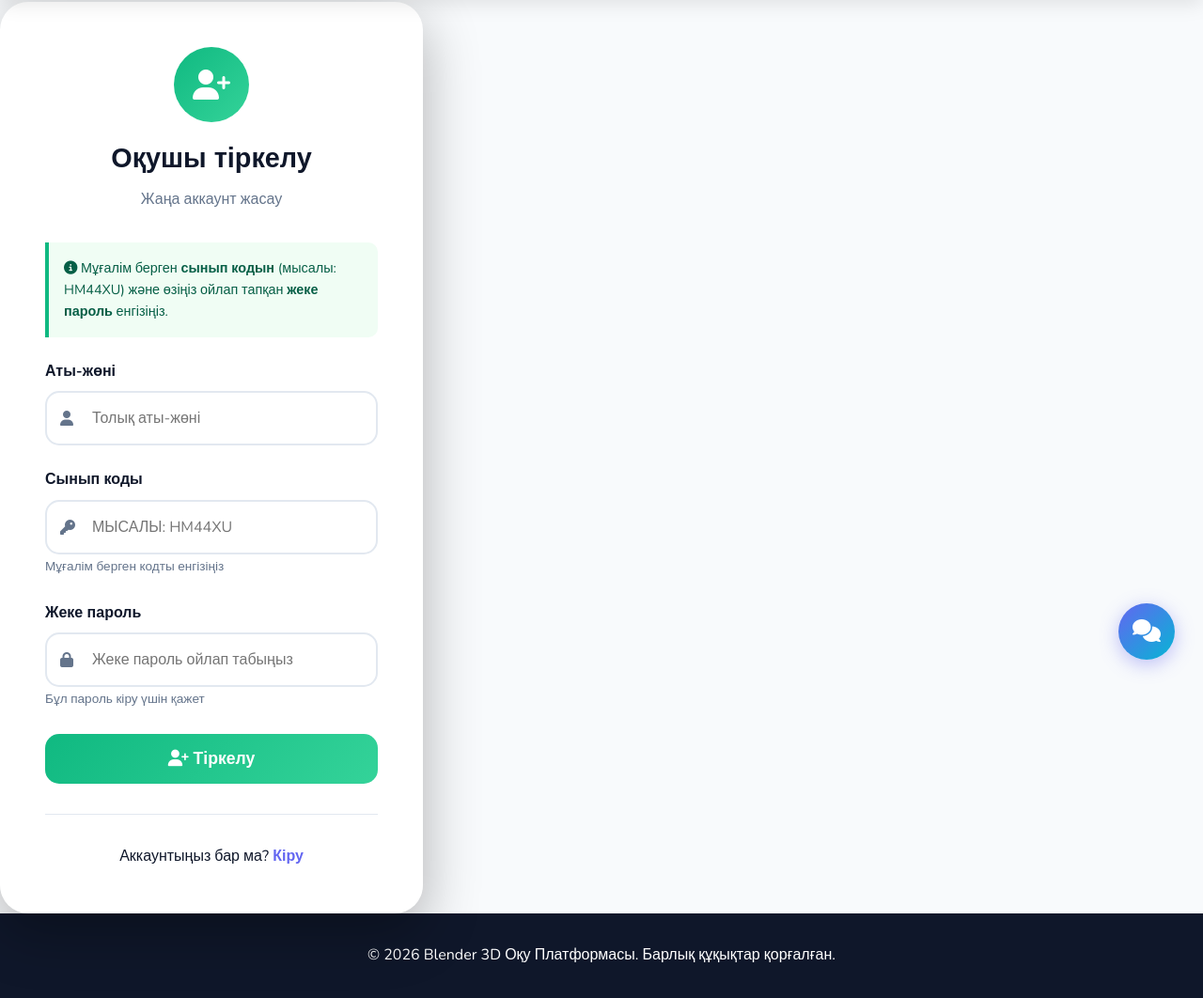
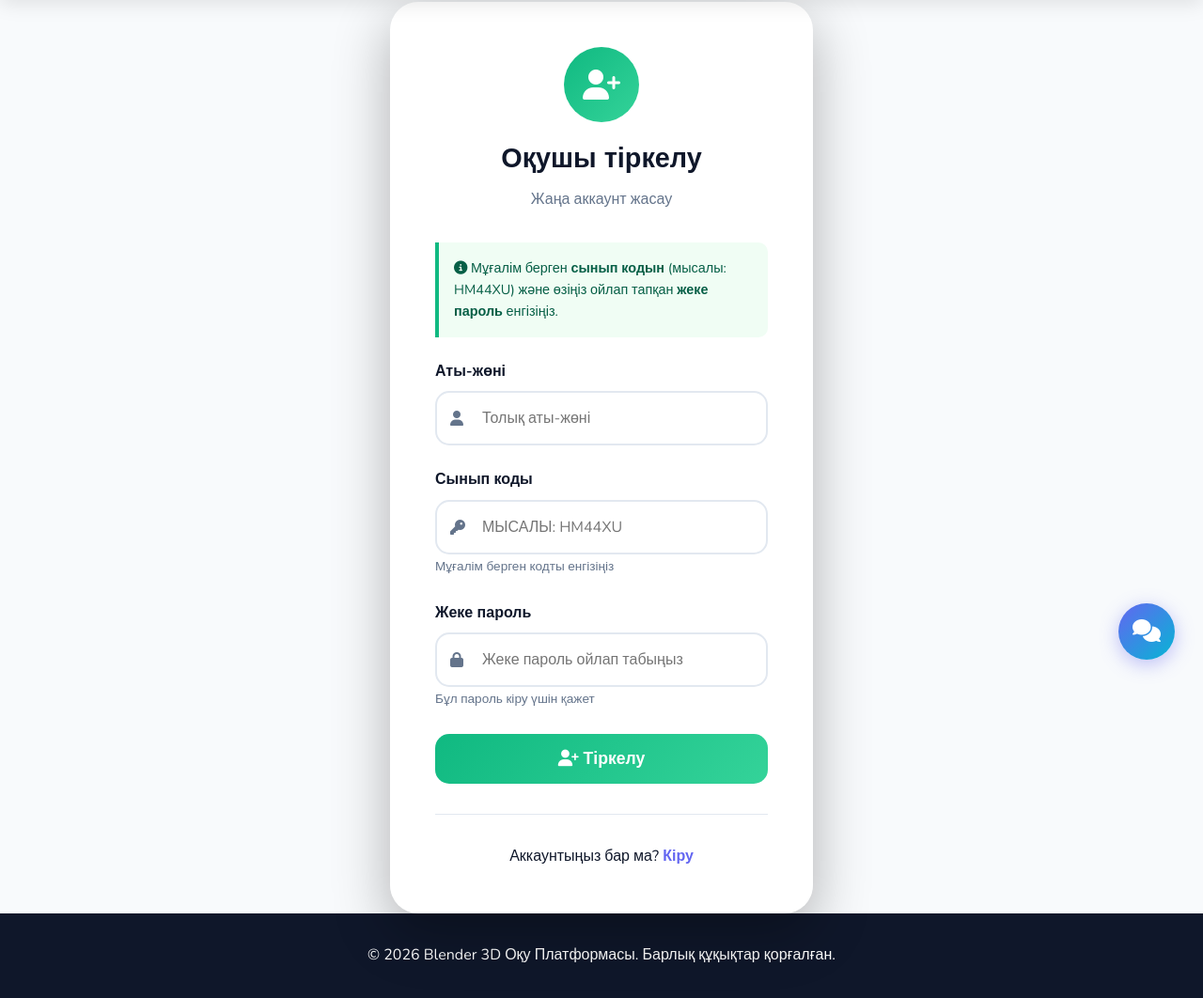
Before and after one commit to aliakbarovanurajym-cyber/BlenderEduu, a Flask app: page /register_student in a window 1280 px wide. Shown: the part 68-1130 px from the top of the page at 94% size. Run offline with Flask 3, Linux system fonts and the light colour scheme; some libraries are stand-ins or nearby versions.

Commit message:
register_student.html

```diff
--- a/templates/register_student.html
+++ b/templates/register_student.html
@@ -4,13 +4,16 @@
 
 {% block extra_css %}
 <style>
-    .auth-container {
-        min-height: calc(100vh - 70px);
+    /* Басты контейнер - нақты орталықта */
+    .auth-wrapper {
+        min-height: 100vh;
         display: flex;
         align-items: center;
         justify-content: center;
-        padding: 2rem;
+        padding: 2rem 1rem;
         background: linear-gradient(135deg, #0f172a 0%, #1e293b 50%, #334155 100%);
+        margin: 0;
+        width: 100%;
     }
     .auth-card {
         background: white;
@@ -19,6 +22,7 @@
         box-shadow: 0 20px 60px rgba(0,0,0,0.3);
         width: 100%;
         max-width: 450px;
+        margin: 0 auto;
     }
     .auth-header {
         text-align: center;
@@ -72,6 +76,7 @@
         font-family: 'Nunito', sans-serif;
         font-size: 1rem;
         transition: all 0.3s;
+        box-sizing: border-box;
     }
     .form-input:focus {
         outline: none;
@@ -118,7 +123,8 @@
 {% endblock %}
 
 {% block content %}
-<div class="auth-container">
+<!-- auth-wrapper - base.html margin/padding-нан тәуелсіз -->
+<div class="auth-wrapper">
     <div class="auth-card fade-in">
         <div class="auth-header">
             <div class="auth-icon">
```
